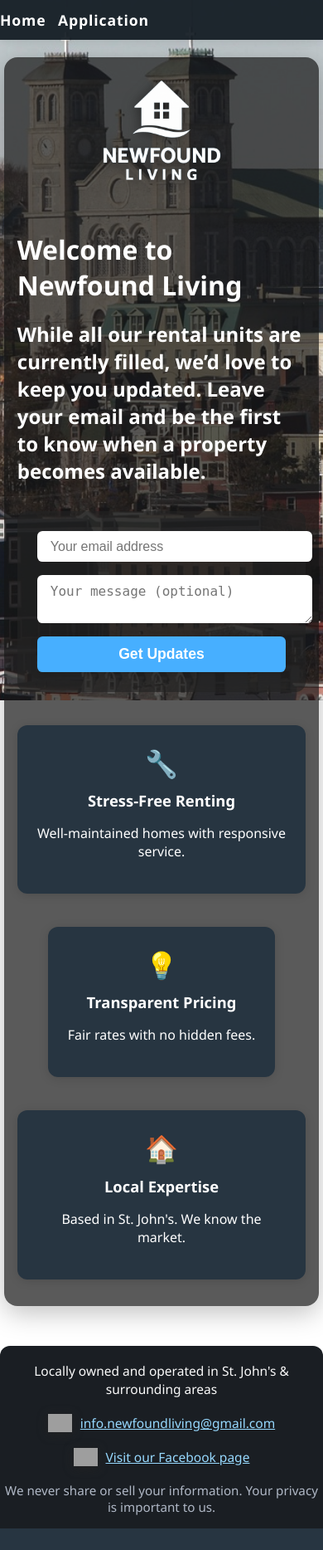
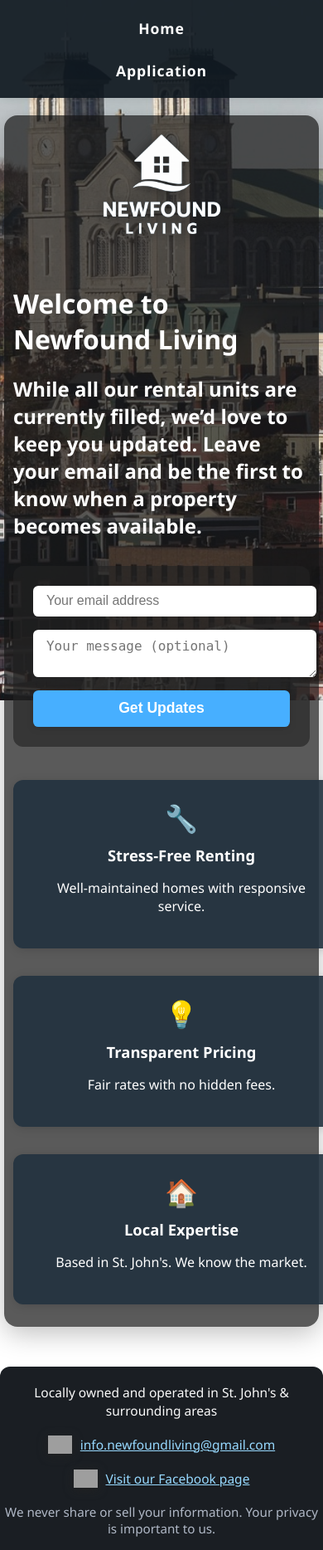
Before and after one commit to NewFoundLivingCa/NewFoundLiving-main, a Flask app: page / in a window 390 px wide. Shown: the whole page at 83% size. Before the commit the page ends 1842 px from the top, so only its background shows below. Run offline with Flask 3, Linux system fonts and the light colour scheme; grey boxes are pictures that could not be loaded.

Commit message:
Update styles.css

```diff
--- a/static/styles.css
+++ b/static/styles.css
@@ -31,20 +31,32 @@
     background: rgba(16, 24, 32, 0.92);
     padding: 0.75rem 0;
     box-shadow: 0 2px 12px rgba(0,0,0,0.12);
+    width: 100%;
 }
+
 .nav-container {
     max-width: 900px;
     margin: 0 auto;
     display: flex;
+    justify-content: center;  /* Center horizontally */
     align-items: center;
+    width: 100%;
 }
+
 .nav-links {
     list-style: none;
     padding: 0;
     margin: 0;
     display: flex;
     gap: 1.5rem;
+    justify-content: center;  /* Center items in the flex container */
+    width: 100%;
 }
+
+.nav-links li {
+    display: inline-block;
+}
+
 .nav-links a {
     color: #fff;
     text-decoration: none;
@@ -52,9 +64,16 @@
     font-size: 1.1rem;
     letter-spacing: 0.05em;
     transition: color 0.2s;
+    padding: 0.4rem 1rem;
+    border-radius: 6px;
+    display: block;
+    text-align: center;
 }
-.nav-links a:hover {
+
+.nav-links a:hover,
+.nav-links a:focus {
     color: #47afff;
+    background: rgba(71,175,255,0.07);
 }
 
 /* Logo styles */
@@ -177,18 +196,30 @@ footer .privacy {
 }
 
 /* Responsive styles */
+@media (max-width: 900px) {
+    .content {
+        max-width: 96vw;
+        padding: 1.3rem 0.4rem;
+    }
+    .features {
+        gap: 0.8rem;
+    }
+}
+
 @media (max-width: 700px) {
     .features {
         flex-direction: column;
         align-items: center;
+        gap: 1.1rem;
     }
     .content {
         margin: 1.3rem 0.3rem 1.5rem 0.3rem;
-        padding: 1rem;
+        padding: 0.7rem;
     }
     .feature-box {
-        min-width: 150px;
-        max-width: 100%;
+        min-width: 140px;
+        max-width: 98vw;
+        width: 100%;
     }
     footer {
         font-size: 0.97rem;
@@ -197,11 +228,22 @@ footer .privacy {
     }
     .nav-container {
         flex-direction: column;
-        align-items: flex-start;
+        align-items: center;
+        gap: 0.2rem;
     }
     .nav-links {
-        gap: 0.9rem;
-        flex-wrap: wrap;
+        flex-direction: column;
+        gap: 0.5rem;
+        width: 100%;
+    }
+    .nav-links li {
+        width: 100%;
+    }
+    .nav-links a {
+        font-size: 1.1rem;
+        padding: 0.6rem 0;
+        width: 100%;
+        border-radius: 0.4rem;
     }
 }
 
```
